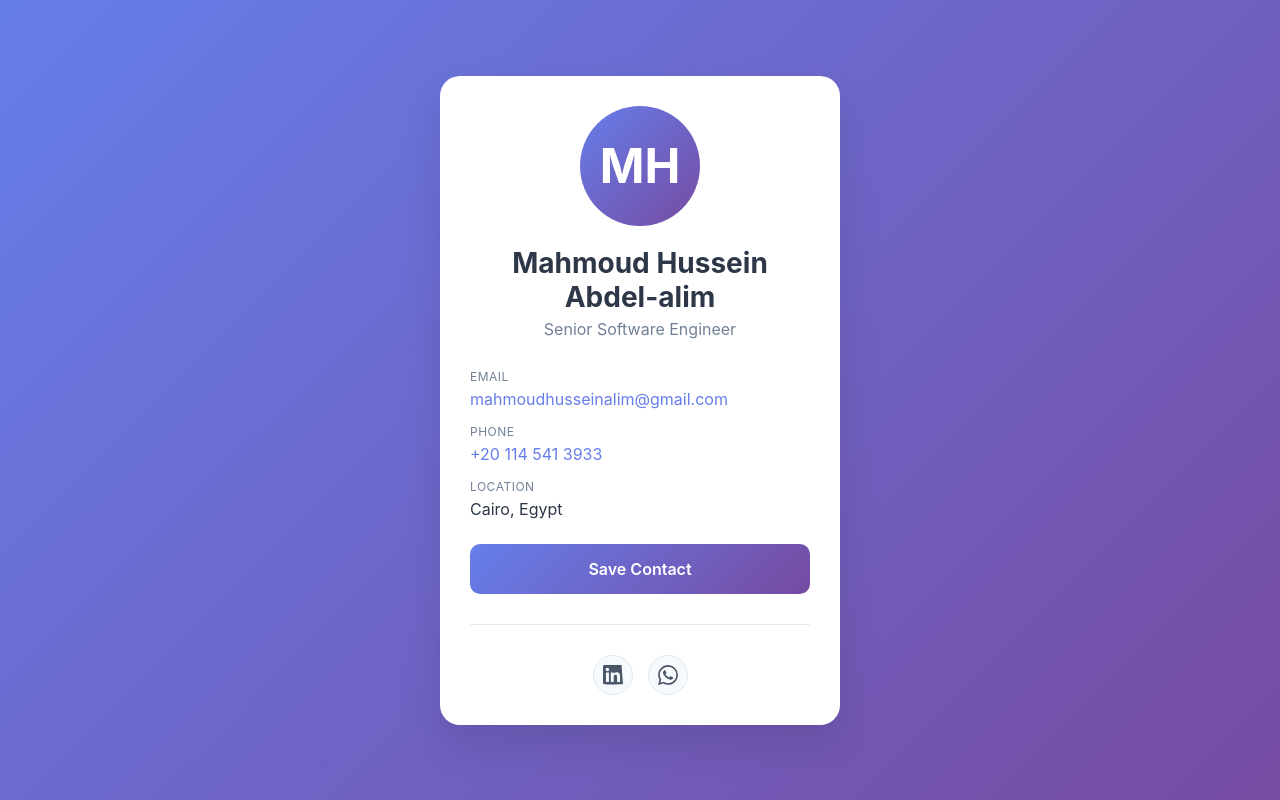
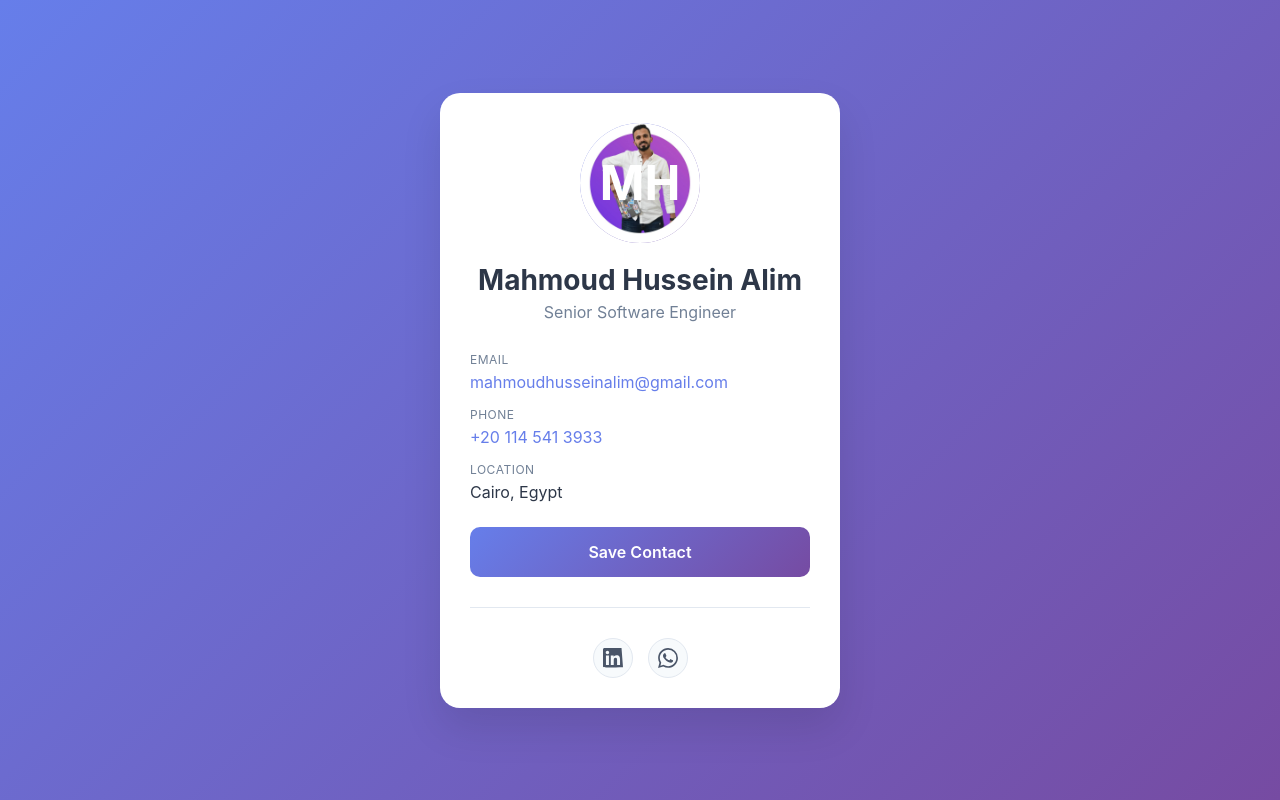
Before and after one commit to MhmoudAlim/nfc-profile, a plain HTML site: page nfc-profile-page.html in a window 1280 px wide. Drawn offline with Linux system fonts and the light colour scheme.

Commit message:
Update nfc-profile-page.html

```diff
--- a/nfc-profile-page.html
+++ b/nfc-profile-page.html
@@ -187,12 +187,11 @@
         <!-- Profile Image/Initial -->
         <div class="profile-img" id="profileImg">
             <span class="initials">MH</span>
-            <!-- Replace 'profile.jpg' with your actual image filename after uploading to GitHub -->
-            <!-- <img src="profile.jpg" alt="Mahmoud Hussein" onerror="this.style.display='none'"> -->
+            <img src="https://raw.githubusercontent.com/MhmoudAlim/nfc-profile/main/blob/profile_picture.png" alt="Mahmoud Hussein Alim" onerror="this.style.display='none'">
         </div>
 
         <!-- Name and Title -->
-        <h1>Mahmoud Hussein Abdel-alim</h1>
+        <h1>Mahmoud Hussein Alim</h1>
         <p class="title">Senior Software Engineer</p>
 
         <!-- Contact Information -->
@@ -212,7 +211,7 @@
         </div>
 
         <!-- Save Contact Button -->
-        <a href="data:text/vcard;charset=utf-8,BEGIN%3AVCARD%0AVERSION%3A3.0%0AFN%3AMahmoud%20Hussein%20Abdel-alim%0ATITLE%3ASenior%20Software%20Engineer%0ATEL%3B%3B%3A%2B201145413933%0AEMAIL%3Amahmouhusseinalim%40gmail.com%0AEND%3AVCARD" class="action-button" download="mahmoud_hussein.vcf">
+        <a href="data:text/vcard;charset=utf-8,BEGIN%3AVCARD%0AVERSION%3A3.0%0AN%3AAlim%3BMahmoud%3BHussein%3B%3B%0AFN%3AMahmoud%20Hussein%20Alim%0ATITLE%3ASenior%20Software%20Engineer%0ATEL%3BTYPE%3DCELL%3A%2B201145413933%0AEMAIL%3BTYPE%3DINTERNET%3Amahmoudhusseinalim%40gmail.com%0AEND%3AVCARD" class="action-button" download="mahmoud_hussein_alim.vcf">
             Save Contact
         </a>
 
```
